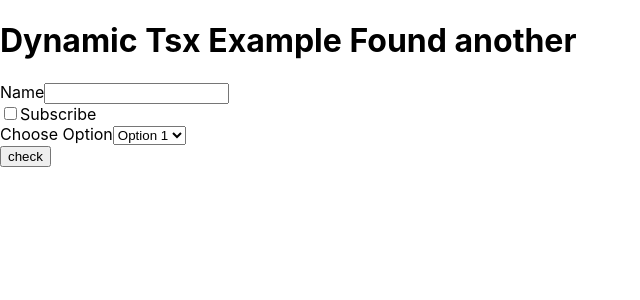
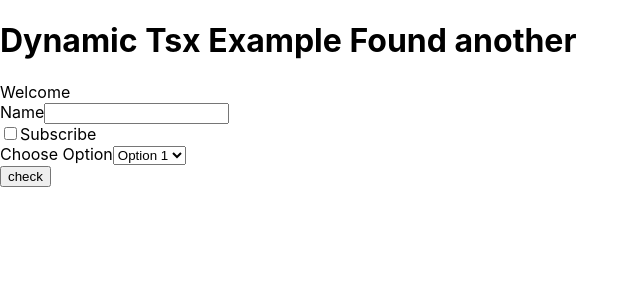
Before and after one commit to yogesh646/form-react-app, a React (Create React App) app: page / in a window 1280 px wide. Shown: the top 300 px of the page, without its empty margins (0-640 px from the left). Built offline with nearby package versions, Linux system fonts and the light colour scheme.

Commit message:
Update Form.tsx

```diff
--- a/src/Form.tsx
+++ b/src/Form.tsx
@@ -30,6 +30,7 @@ import { FormField } from "./FormField";
     }
     return (
     <form>
+      Welcome
        {formFields.map((field)=>{
       switch(field.type){
         case 'text':
```
